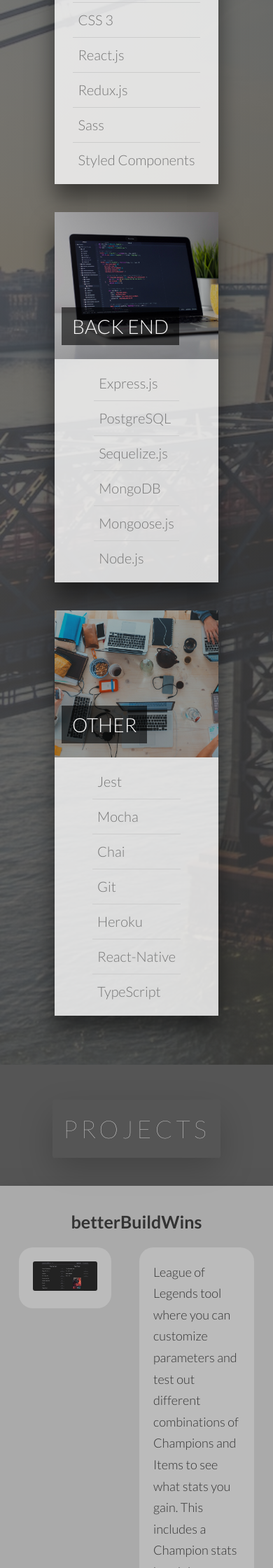
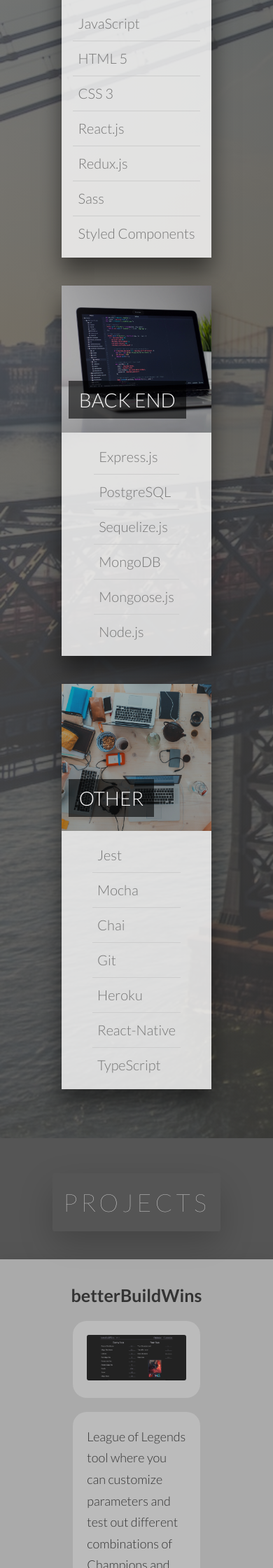
Before and after one commit to j-e-torres/portfolio, a PHP site: page / in a window 390 px wide; the page is wider, and only the part inside the window is pictured. Shown: the part 4181-6421 px from the top of that part at 70% size. Run offline with PHP 8.4, Linux system fonts and the light colour scheme.

Commit message:
responsive at 900px, and 1024px before commit

```diff
--- a/css/style.css
+++ b/css/style.css
@@ -145,7 +145,7 @@ body {
     transition: all 0.4s; }
     @media only screen and (max-width: 900px) {
       .card-container__card {
-        width: 60%; } }
+        width: 55%; } }
     .card-container__card:hover {
       transform: scale(1.05);
       background-color: white; }
@@ -264,6 +264,9 @@ body {
     padding: 1.2rem;
     border-bottom: var(--line-1);
     border-bottom: 1px solid rgba(255, 255, 255, 0.7); }
+    @media only screen and (max-width: 900px) {
+      .about__review {
+        text-align: center; } }
   .about__review-text {
     transform: skewX(-20deg); }
   .about__review-info {
@@ -271,8 +274,14 @@ body {
     display: flex;
     justify-content: space-around;
     align-items: center; }
+    @media only screen and (max-width: 900px) {
+      .about__review-info {
+        justify-content: center; } }
   .about__review-person {
     font-size: 1.7rem; }
+    @media only screen and (max-width: 900px) {
+      .about__review-person {
+        margin-right: 8rem; } }
   .about__review-rating {
     font-size: 2.5rem;
     color: var(--color-blue-light-1); }
@@ -329,10 +338,19 @@ body {
     color: var(--color-grey-dark-1);
     display: flex;
     justify-content: center; }
+    @media only screen and (max-width: 900px) {
+      .project__details {
+        flex-direction: column;
+        align-items: center;
+        width: 55%; } }
   .project__figure {
     overflow: hidden;
     margin-right: 4rem;
     flex: 0 0 40%; }
+    @media only screen and (max-width: 900px) {
+      .project__figure {
+        margin-right: 0;
+        margin-bottom: 2rem; } }
     .project__figure--screenshot {
       width: 100%;
       height: 100%; }
--- a/sass/components/_about.scss
+++ b/sass/components/_about.scss
@@ -118,6 +118,10 @@
     padding: 1.2rem;
     border-bottom: var(--line-1);
     border-bottom: 1px solid rgba(255, 255, 255, 0.7);
+
+    @media only screen and (max-width: 900px) {
+      text-align: center;
+    }
   }
 
   &__review-text {
@@ -131,11 +135,18 @@
     display: flex;
     justify-content: space-around;
     align-items: center;
+
+    @media only screen and (max-width: 900px) {
+      justify-content: center;
+    }
   }
 
   &__review-person {
     font-size: 1.7rem;
-    // color: #99ccff;
+
+    @media only screen and (max-width: 900px) {
+      margin-right: 8rem;
+    }
   }
 
   &__review-rating {
--- a/sass/components/_card-container.scss
+++ b/sass/components/_card-container.scss
@@ -21,7 +21,7 @@
     transition: all 0.4s;
 
     @media only screen and (max-width: 900px) {
-      width: 60%;
+      width: 55%;
     }
 
     // &:not(:last-child) {
--- a/sass/components/_projects.scss
+++ b/sass/components/_projects.scss
@@ -44,6 +44,12 @@
     color: var(--color-grey-dark-1);
     display: flex;
     justify-content: center;
+
+    @media only screen and (max-width: 900px) {
+      flex-direction: column;
+      align-items: center;
+      width: 55%;
+    }
   }
 
   &__figure {
@@ -51,6 +57,11 @@
     // border-radius: 3px;
     margin-right: 4rem;
     flex: 0 0 40%;
+
+    @media only screen and (max-width: 900px) {
+      margin-right: 0;
+      margin-bottom: 2rem;
+    }
 
     &--screenshot {
       width: 100%;
```
